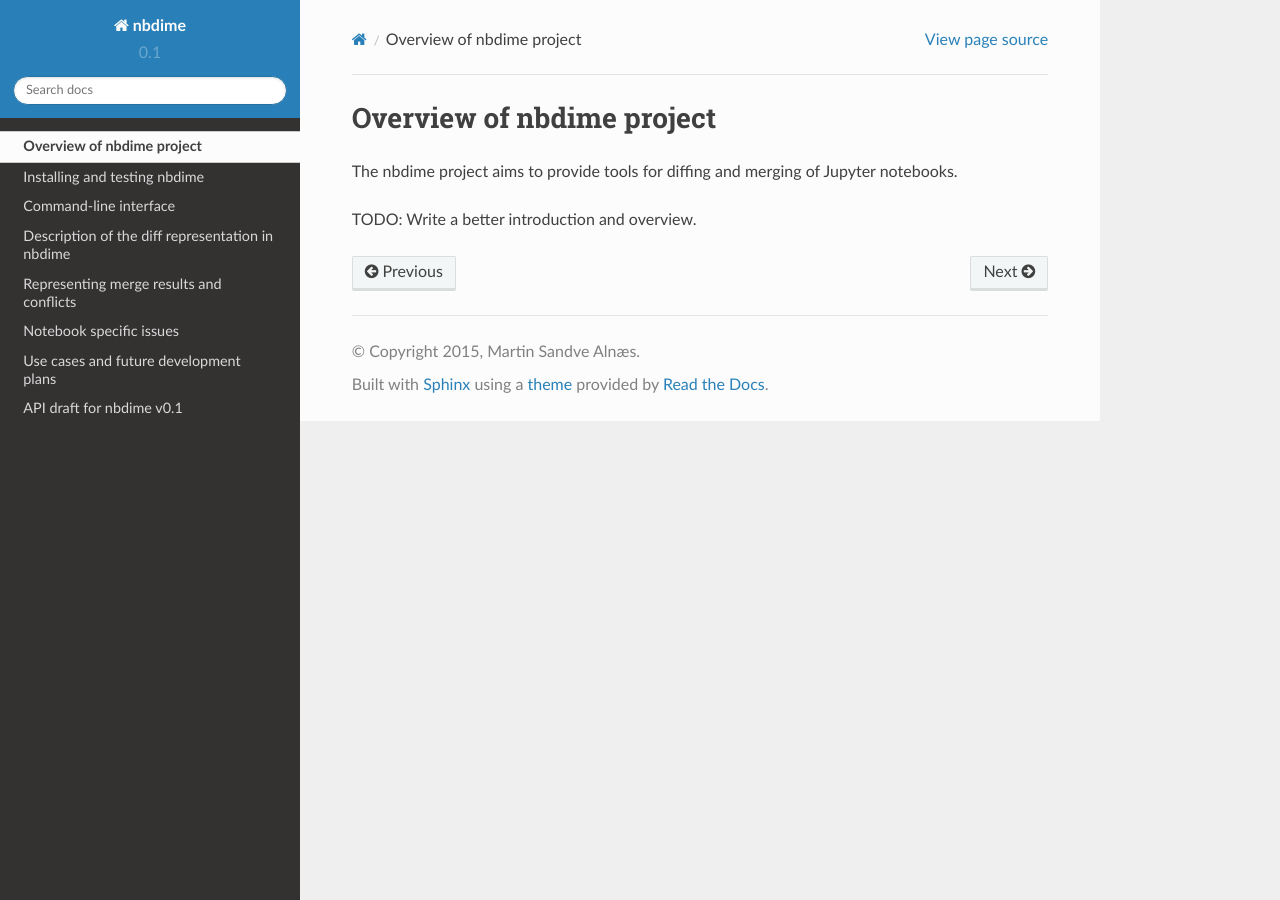
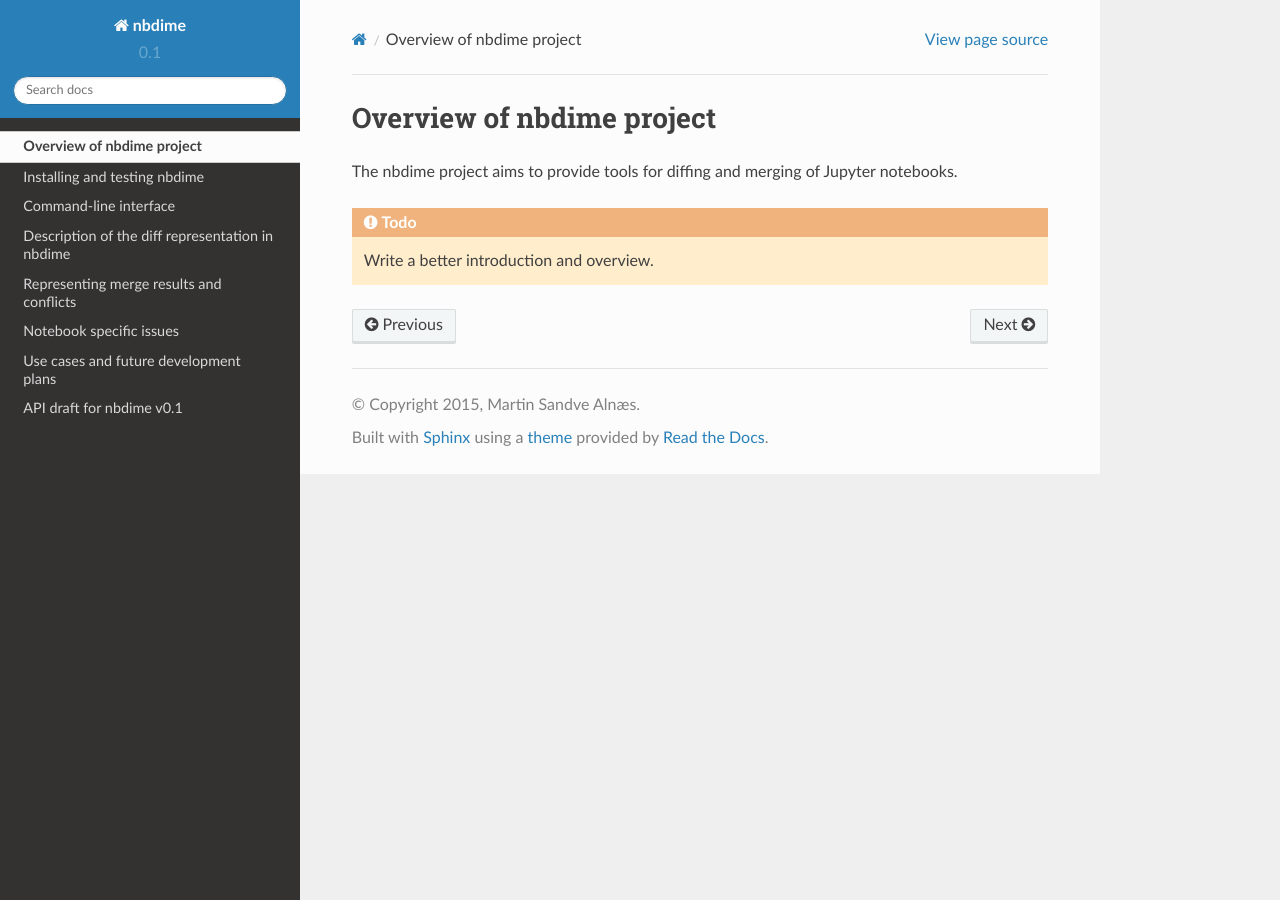
Before and after one commit to jupyter/nbdime, a Sphinx documentation site: the page built from docs/source/overview.rst, in a window 1280 px wide. Built offline with Sphinx 7.4.7 and the Read the Docs theme 2.0.0, drawn with Linux system fonts in a browser that asks for light colours.

```diff
--- a/docs/source/overview.rst
+++ b/docs/source/overview.rst
@@ -5,4 +5,4 @@ Overview of nbdime project
 The nbdime project aims to provide tools for diffing and merging of
 Jupyter notebooks.
 
-TODO: Write a better introduction and overview.
+.. TODO:: Write a better introduction and overview.
```
